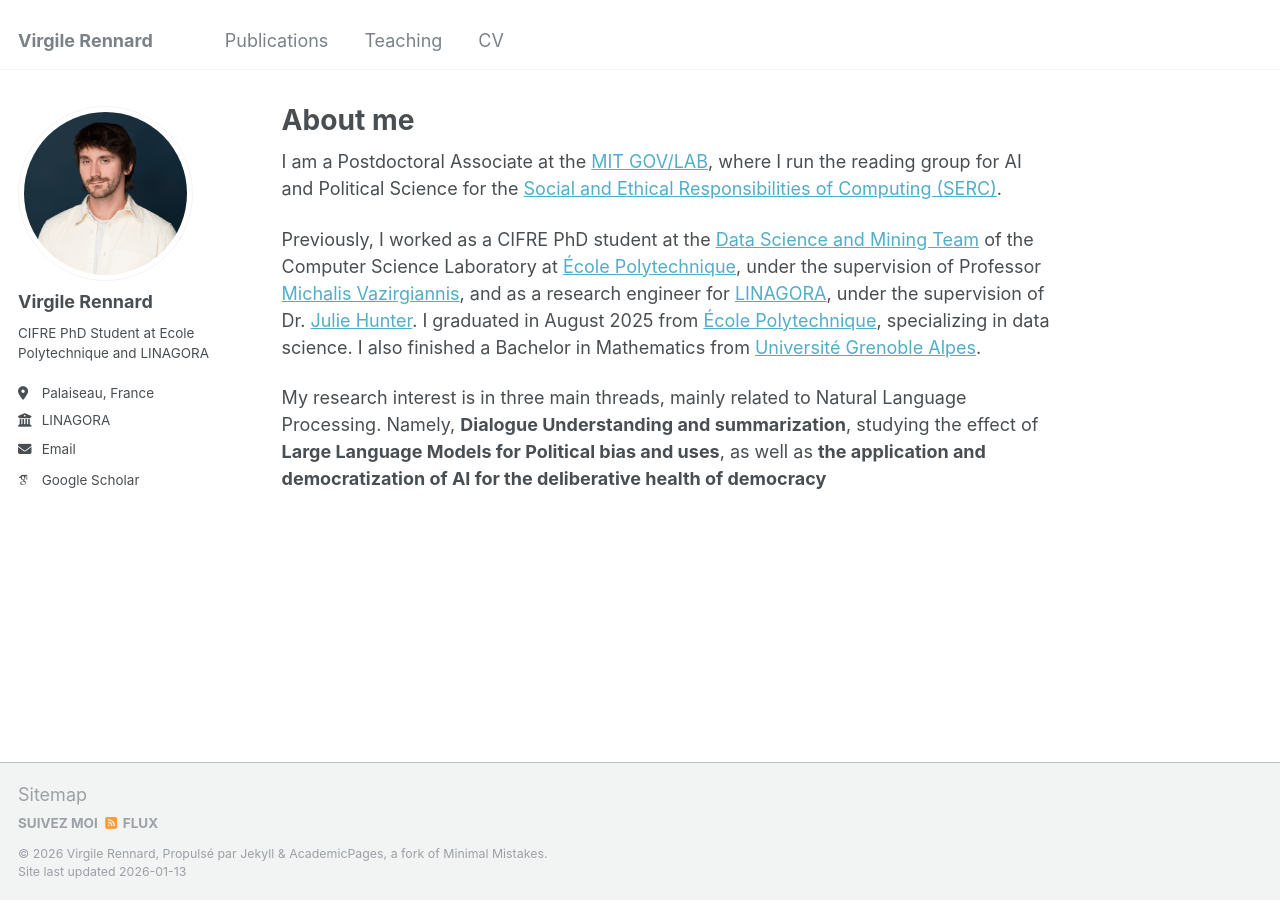
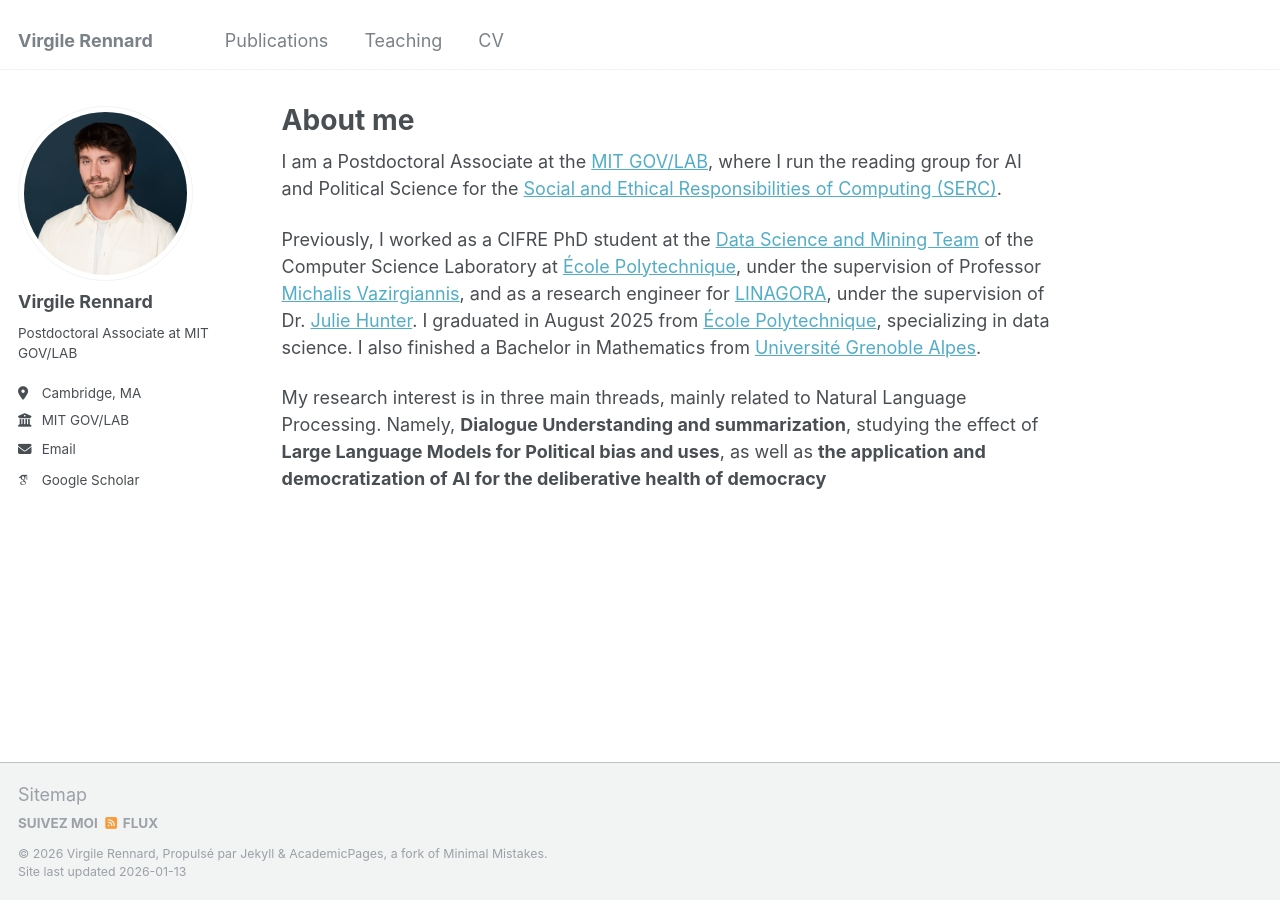
Before and after one commit to VRennard/VRennard.github.io, a Jekyll site: the page built from _pages/about.md, in a window 1280 px wide. Built offline with Jekyll 4.4.1, drawn with Linux system fonts in a browser that asks for light colours; some web fonts are replaced.

Commit message:
Update _config.yml

```diff
--- a/_config.yml
+++ b/_config.yml
@@ -11,7 +11,7 @@ locale                   : "fr-FR"
 title                    : "Virgile Rennard"
 title_separator          : "-"
 name                     : &name "Virgile Rennard"
-description              : &description "PhD student at Ecole Polytechnique and LINAGORA"
+description              : &description "Postdoctoral Associate at MIT GOV/LAB"
 url                      : https://vrennard.github.io/ # the base hostname & protocol for your site e.g. "https://mmistakes.github.io"
 baseurl                  : "" # the subpath of your site, e.g. "/blog"
 repository               : "VRennard/VRennard.github.io"
@@ -24,9 +24,9 @@ author:
   avatar           : "profile.png"
   name             : "Virgile Rennard"
   pronouns         : # example: "she/her"
-  bio              : "CIFRE PhD Student at Ecole Polytechnique and LINAGORA"
-  location         : "Palaiseau, France"
-  employer         : "LINAGORA"
+  bio              : "Postdoctoral Associate at MIT GOV/LAB"
+  location         : "Cambridge, MA"
+  employer         : "MIT GOV/LAB"
   uri              : # URL
   email            : "Virgile@Rennard.org"
 
```
